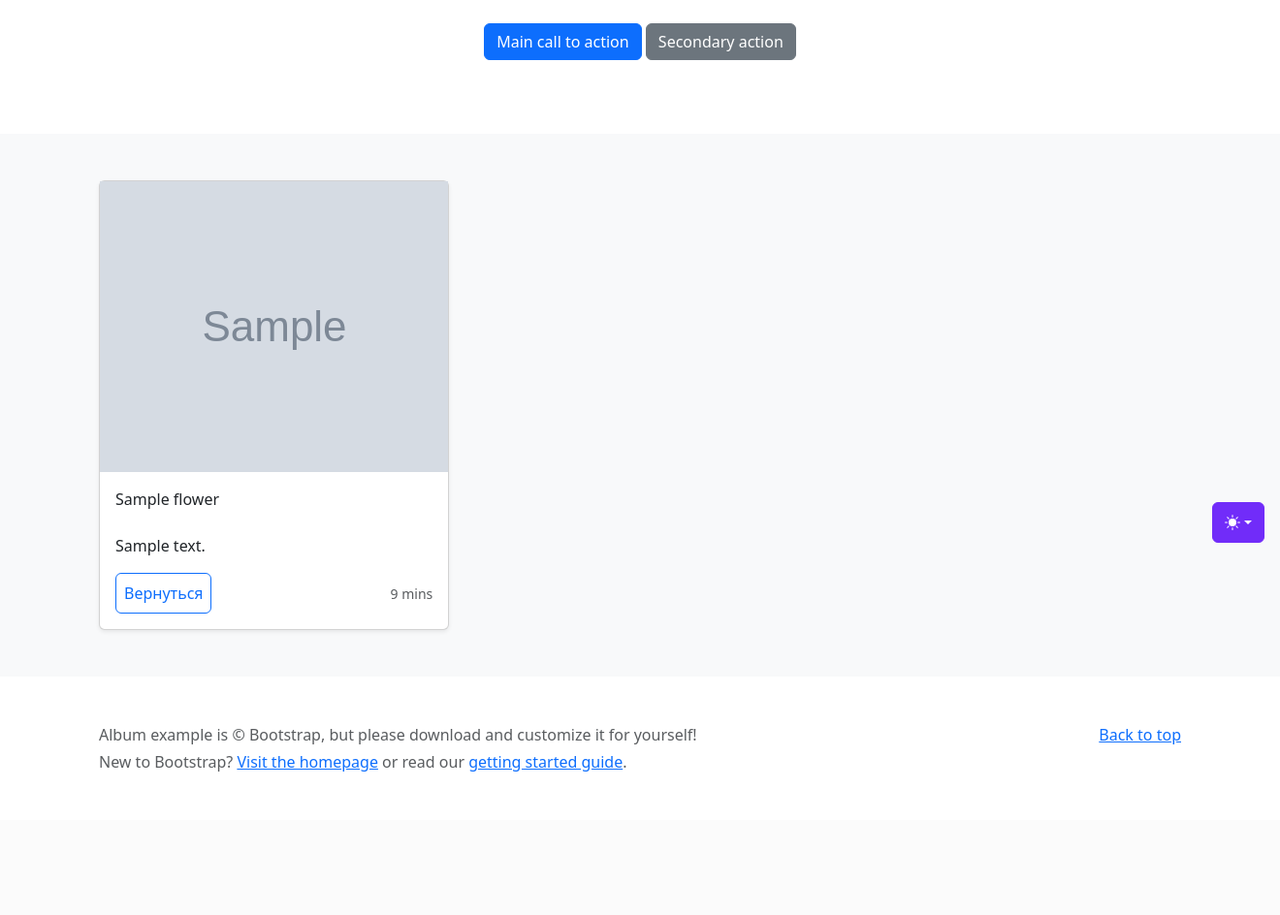
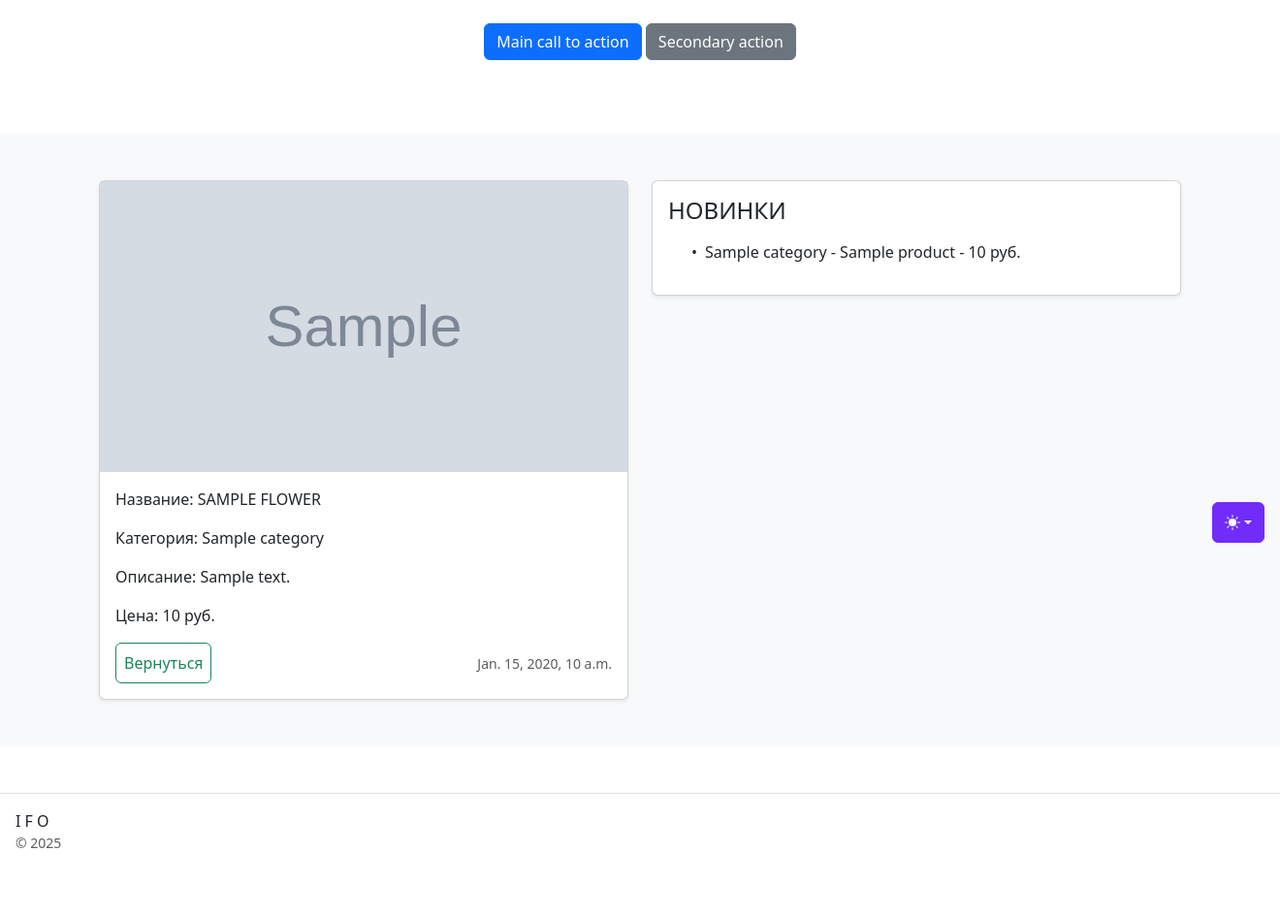
Before and after one commit to Nefertitu/Online_store, a Django app: template catalog/templates/flower_detail.html in a window 1320 px wide; the page is wider, and only the part inside the window is pictured. Shown: the part 224-1168 px from the top of that part at 97% size. Before the commit the page ends 1020 px from the top of that part, so only its background shows below. Run offline with Django 3.2, Linux system fonts and the light colour scheme; the template is opened without the code that fills it: most values are stand-ins (such as "Sample title", 1, 10 or a date in 2020); grey boxes marked "Sample" are stand-in pictures; some libraries are stand-ins or nearby versions.

Commit message:
add 0005_alter_product_image.py, footer.html, Claudia_HnT4ggy.jpg, add fixes html-files, views.py

```diff
--- a/catalog/templates/base.html
+++ b/catalog/templates/base.html
@@ -215,18 +215,7 @@
   {% block content %}
   {% endblock %}
   </main>
-  <footer class="text-body-secondary py-5">
-    <div class="container">
-      <p class="float-end mb-1"><a href="#">Back to top</a></p>
-      <p class="mb-1">
-        Album example is &copy; Bootstrap, but please download and customize it for yourself!
-      </p>
-      <p class="mb-0">
-        New to Bootstrap? <a href="/">Visit the homepage</a> or read our
-        <a href="/docs/5.3/getting-started/introduction">getting started guide</a>.
-      </p>
-    </div>
-  </footer>
+  {% include 'includes\footer.html' %}
   <script
     src="{% static 'js/bootstrap.bundle.min.js' %}"
     class="astro-vvvwv3sm"
--- a/catalog/templates/flower_detail.html
+++ b/catalog/templates/flower_detail.html
@@ -4,27 +4,41 @@
 <div class="album py-5 bg-body-tertiary">
         <div class="container">
 
-          <div class="row row-cols-1 row-cols-sm-2 row-cols-md-3 g-3">
-            <div class="col">
+          <div class="row">
+            <div class="col-md-6">
               <div class="card shadow-sm">
                    <img src="{{ flower.image|media_filter }}"  class="img-fluid" style="height: 300px; object-fit: cover;">
                 <div class="card-body">
-                  <p class="card-text">
-                    {{ flower.name }}
-                    <br>
-                    <br>
-                    {{ flower.description|truncatechars:100 }}
-                  </p>
+                  <p class="card-text">Название: {{ flower.name|upper }}</p>
+                  <p class="card-text">Категория: {{ flower.category }}</p>
+                  <p class="card-text">Описание: {{ flower.description }}</p>
+                  <p class="card-text">Цена: {{ flower.price }} руб.</p>
                   <div class="d-flex justify-content-between align-items-center">
                     <div class="btn-group">
-                         <a class="p-2 btn btn-outline-primary" href="{% url 'catalog:base' %}">Вернуться</a>
+                         <a class="p-2 btn btn-outline-success" href="{% url 'catalog:base' %}">Вернуться</a>
                     </div>
-                    <small class="text-body-secondary">9 mins</small>
+                    <small class="text-body-secondary">{{ flower.updated_at }}</small>
                   </div>
                 </div>
               </div>
             </div>
-          </div>
+<!--          </div>-->
+   <div class="col-md-6">
+     <div class="card shadow-sm">
+        <div class="card-body">
+          <h4 class="text-start ps-0 mb-3">НОВИНКИ </h4>
+          <ul class="list-unstyled ms-4">
+             {% for product in products %}
+             <li class="d-flex align-items-center mb-2">
+                <span class="bullet me-2">•</span>
+                {{product.category}} - {{ product.name }} - {{ product.price }} руб.
+             </li>
+            {% endfor %}
+          </ul>
         </div>
+     </div>
+   </div>
+  </div>
+</div>
 </div>
 {% endblock %}
--- a/catalog/templates/flowers_list.html
+++ b/catalog/templates/flowers_list.html
@@ -11,16 +11,16 @@
                 <img src="{{ flower.image|media_filter }}"  class="img-fluid" style="height: 300px; object-fit: cover;">
                 <div class="card-body">
                   <p class="card-text">
-                    {{ flower.name }}
+                    {{ flower.name|upper }}
                     <br>
                     <br>
                     {{flower.description|truncatechars:100}}
                   </p>
                   <div class="d-flex justify-content-between align-items-center">
                     <div class="btn-group">
-                      <a class="p-2 btn btn-outline-primary" href="{% url 'catalog:flower_detail' flower.pk %}">Посмотреть</a>
+                      <a class="p-2 btn btn-outline-success" href="{% url 'catalog:flower_detail' flower.pk %}">Посмотреть</a>
                     </div>
-                    <small class="text-body-secondary">9 mins</small>
+                    <small class="text-body-secondary">{{ flower.price }} руб.</small>
                   </div>
                 </div>
               </div>
--- /dev/null
+++ b/catalog/templates/includes/footer.html
@@ -0,0 +1,32 @@
+<footer class="pt-4 my-md-5 pt-md-3 border-top ps-3">
+    <div class="row">
+<!--        <div class="col-1"></div>-->
+        <div class="col-12 col-md-3">
+            I F O
+            <small class="d-block mb-3 text-muted">&copy; 2025</small>
+        </div>
+<!--            <div class="col-6 col-md">-->
+<!--                <h5>Категории</h5>-->
+<!--                <ul class="list-unstyled text-small">-->
+<!--                    <li><a class="text-muted" href="#">Рассылки</a></li>-->
+<!--                    <li><a class="text-muted" href="#">Телеграм боты</a></li>-->
+<!--                    <li><a class="text-muted" href="#">Полезные утилиты</a></li>-->
+<!--                    <li><a class="text-muted" href="#">Веб-приложения</a></li>-->
+<!--                    <li><a class="text-muted" href="#">Микросервисы</a></li>-->
+<!--                </ul>-->
+<!--            </div>-->
+<!--        <div class="col-6 col-md">-->
+<!--            <h5>Дополнительно</h5>-->
+<!--            <ul class="list-unstyled text-small">-->
+<!--                <li><a class="text-muted" href="#">Мы пишем</a></li>-->
+<!--            </ul>-->
+<!--        </div>-->
+<!--        <div class="col-6 col-md">-->
+<!--            <h5>О нас</h5>-->
+<!--            <ul class="list-unstyled text-small">-->
+<!--                <li><a class="text-muted" href="/contacts">Контакты</a></li>-->
+<!--            </ul>-->
+<!--        </div>-->
+    </div>
+
+</footer>
```
Also changed, not shown: catalog/templates/contacts.html (+11 -52 lines), catalog/views.py (+5 -4 lines), catalog/migrations/0005_alter_product_image.py (added), media/flowers/photo/Claudia_HnT4ggy.jpg (added).
